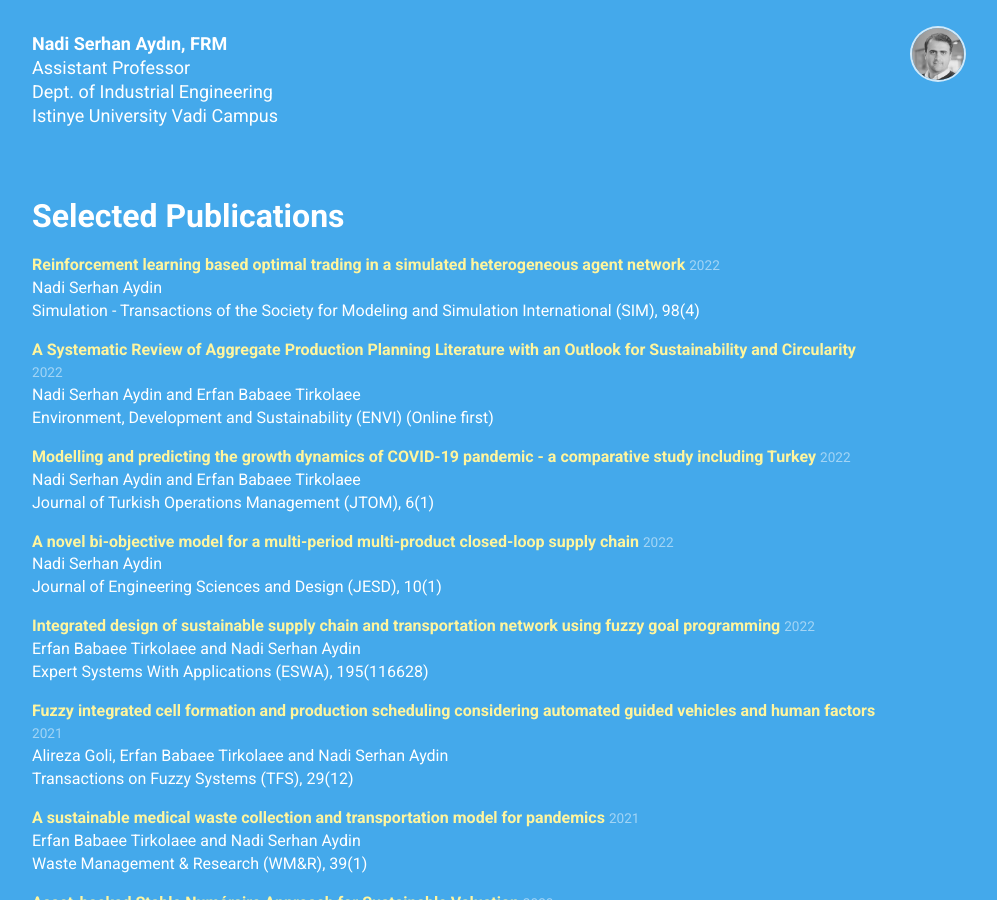
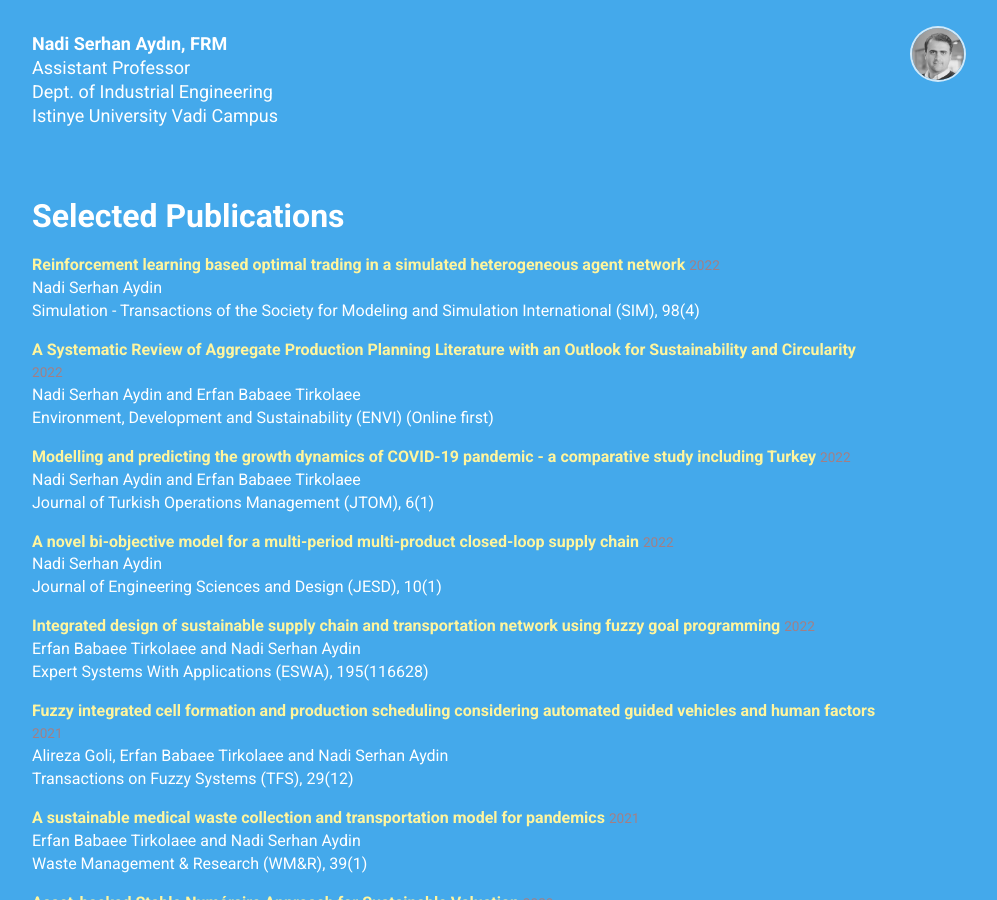
Before and after one commit to nsydn/nsydn.github.io, a Jekyll site: the page built from index.html, in a window 1280 px wide and 900 px high, scrolled down 817 px. Shown: the whole window, without its empty margins (38-1035 px from the left). Built offline with Jekyll 4.4.1, drawn with Linux system fonts in a browser that asks for light colours; nearby versions of some CDN libraries.

Commit message:
Update albertine.html

```diff
--- a/_layouts/albertine.html
+++ b/_layouts/albertine.html
@@ -149,7 +149,9 @@ It is threatened by habitat loss.
             {% if publication.type == 'journal_preprint' %}
               {{ publication.status }}
             {% else %}
-              {{ publication.year }}
+              <font color="#ff5722">
+                {{ publication.year }}
+              </font>
             {% endif %}
             </small>
             <br>
```
